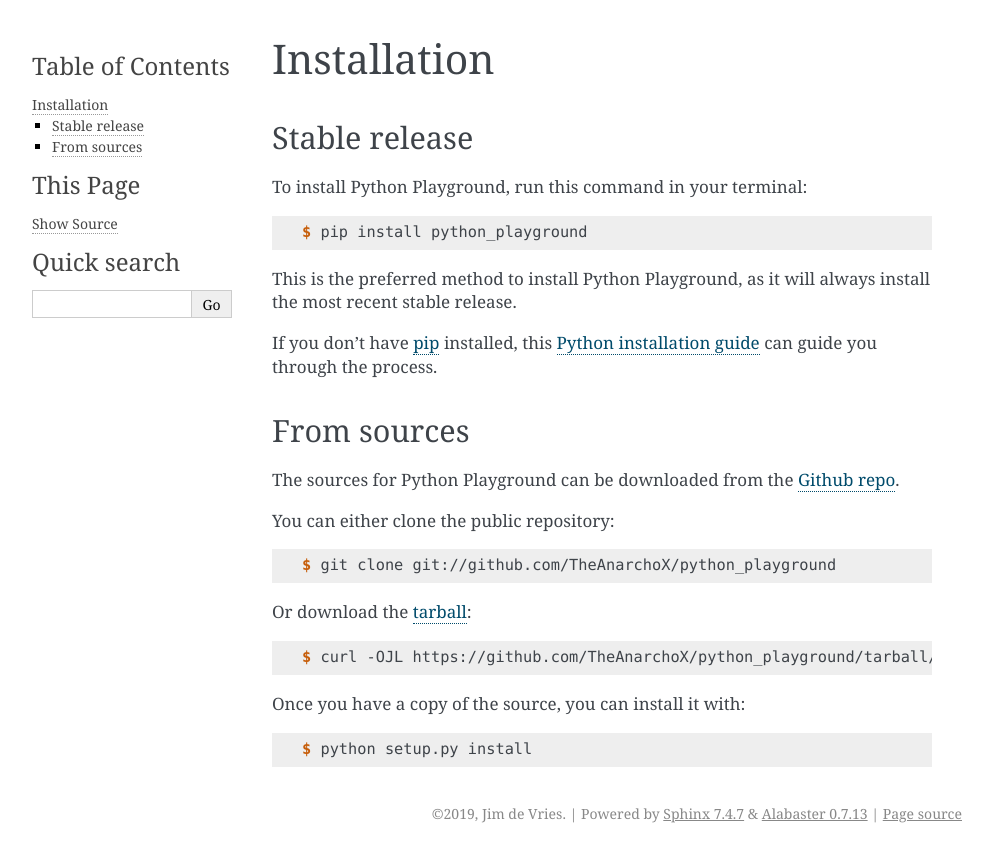
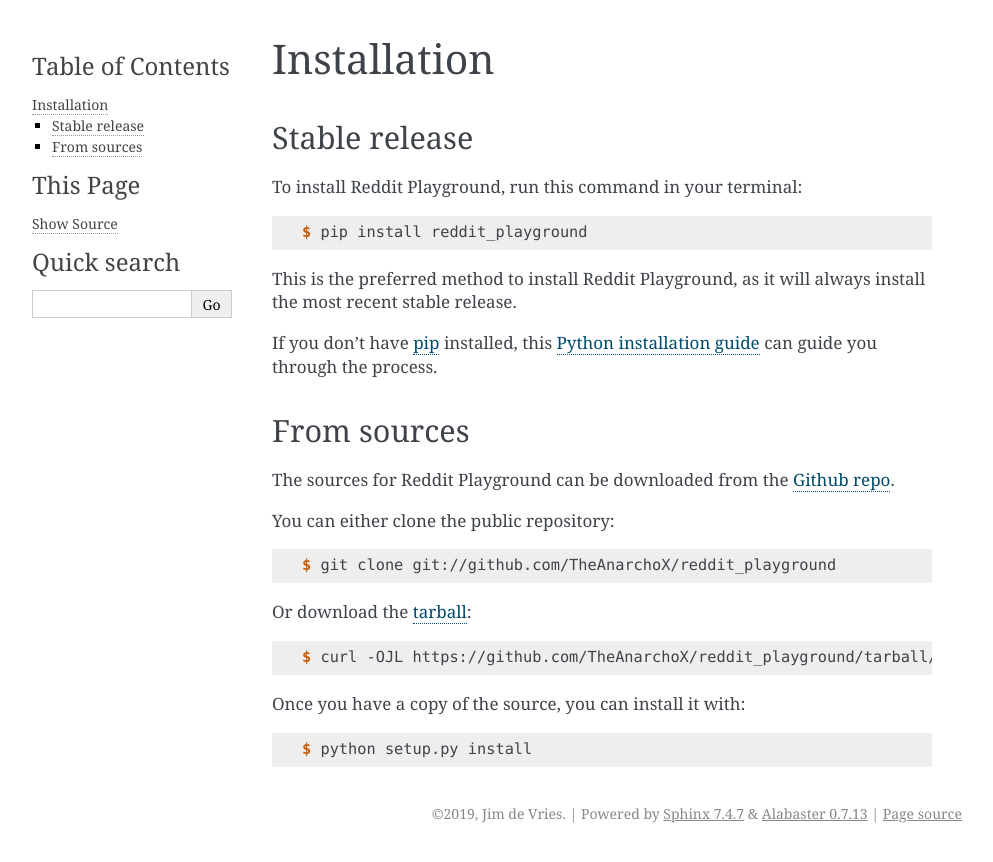
Before and after one commit to TheAnarchoX/reddit_playground, a Sphinx documentation site: the page built from docs/installation.rst, in a window 1280 px wide. Shown: the top 862 px of the page, without its empty margins (148-1141 px from the left). Built offline with Sphinx 7.4.7, drawn with Linux system fonts in a browser that asks for light colours; pages that are not in the unit, such as notebooks, are missing from menus.

Commit message:
That never happend

```diff
--- a/docs/conf.py
+++ b/docs/conf.py
@@ -1,7 +1,7 @@
 #!/usr/bin/env python
 # -*- coding: utf-8 -*-
 #
-# python_playground documentation build configuration file, created by
+# reddit_playground documentation build configuration file, created by
 # sphinx-quickstart on Fri Jun  9 13:47:02 2017.
 #
 # This file is execfile()d with the current directory set to its
@@ -22,7 +22,7 @@
 import sys
 sys.path.insert(0, os.path.abspath('..'))
 
-import python_playground
+import reddit_playground
 
 # -- General configuration ---------------------------------------------
 
@@ -47,7 +47,7 @@
 master_doc = 'index'
 
 # General information about the project.
-project = u'Python Playground'
+project = u'Reddit Playground'
 copyright = u"2019, Jim de Vries"
 author = u"Jim de Vries"
 
@@ -56,9 +56,9 @@
 # the built documents.
 #
 # The short X.Y version.
-version = python_playground.__version__
+version = reddit_playground.__version__
 # The full version, including alpha/beta/rc tags.
-release = python_playground.__version__
+release = reddit_playground.__version__
 
 # The language for content autogenerated by Sphinx. Refer to documentation
 # for a list of supported languages.
@@ -101,7 +101,7 @@
 # -- Options for HTMLHelp output ---------------------------------------
 
 # Output file base name for HTML help builder.
-htmlhelp_basename = 'python_playgrounddoc'
+htmlhelp_basename = 'reddit_playgrounddoc'
 
 
 # -- Options for LaTeX output ------------------------------------------
@@ -128,8 +128,8 @@
 # (source start file, target name, title, author, documentclass
 # [howto, manual, or own class]).
 latex_documents = [
-    (master_doc, 'python_playground.tex',
-     u'Python Playground Documentation',
+    (master_doc, 'reddit_playground.tex',
+     u'Reddit Playground Documentation',
      u'Jim de Vries', 'manual'),
 ]
 
@@ -139,8 +139,8 @@
 # One entry per manual page. List of tuples
 # (source start file, name, description, authors, manual section).
 man_pages = [
-    (master_doc, 'python_playground',
-     u'Python Playground Documentation',
+    (master_doc, 'reddit_playground',
+     u'Reddit Playground Documentation',
      [author], 1)
 ]
 
@@ -151,10 +151,10 @@
 # (source start file, target name, title, author,
 #  dir menu entry, description, category)
 texinfo_documents = [
-    (master_doc, 'python_playground',
-     u'Python Playground Documentation',
+    (master_doc, 'reddit_playground',
+     u'Reddit Playground Documentation',
      author,
-     'python_playground',
+     'reddit_playground',
      'One line description of project.',
      'Miscellaneous'),
 ]
--- a/docs/index.rst
+++ b/docs/index.rst
@@ -1,4 +1,4 @@
-Welcome to Python Playground's documentation!
+Welcome to Reddit Playground's documentation!
 ======================================
 
 .. toctree::
--- a/docs/installation.rst
+++ b/docs/installation.rst
@@ -8,13 +8,13 @@
 Stable release
 --------------
 
-To install Python Playground, run this command in your terminal:
+To install Reddit Playground, run this command in your terminal:
 
 .. code-block:: console
 
-    $ pip install python_playground
+    $ pip install reddit_playground
 
-This is the preferred method to install Python Playground, as it will always install the most recent stable release.
+This is the preferred method to install Reddit Playground, as it will always install the most recent stable release.
 
 If you don't have `pip`_ installed, this `Python installation guide`_ can guide
 you through the process.
@@ -26,19 +26,19 @@
 From sources
 ------------
 
-The sources for Python Playground can be downloaded from the `Github repo`_.
+The sources for Reddit Playground can be downloaded from the `Github repo`_.
 
 You can either clone the public repository:
 
 .. code-block:: console
 
-    $ git clone git://github.com/TheAnarchoX/python_playground
+    $ git clone git://github.com/TheAnarchoX/reddit_playground
 
 Or download the `tarball`_:
 
 .. code-block:: console
 
-    $ curl -OJL https://github.com/TheAnarchoX/python_playground/tarball/master
+    $ curl -OJL https://github.com/TheAnarchoX/reddit_playground/tarball/master
 
 Once you have a copy of the source, you can install it with:
 
@@ -47,5 +47,5 @@
     $ python setup.py install
 
 
-.. _Github repo: https://github.com/TheAnarchoX/python_playground
-.. _tarball: https://github.com/TheAnarchoX/python_playground/tarball/master
+.. _Github repo: https://github.com/TheAnarchoX/reddit_playground
+.. _tarball: https://github.com/TheAnarchoX/reddit_playground/tarball/master
--- a/docs/usage.rst
+++ b/docs/usage.rst
@@ -2,6 +2,6 @@
 Usage
 =====
 
-To use Python Playground in a project::
+To use Reddit Playground in a project::
 
-    import python_playground
+    import reddit_playground
--- a/python_playground/__init__.py
+++ b/reddit_playground/__init__.py
@@ -1,6 +1,6 @@
 # -*- coding: utf-8 -*-
 
-"""Top-level package for Python Playground."""
+"""Top-level package for Reddit Playground."""
 
 __author__ = """Jim de Vries"""
 __email__ = 'jimdvries@gmail.com'
--- a/setup.cfg
+++ b/setup.cfg
@@ -7,7 +7,7 @@
 search = version='{current_version}'
 replace = version='{new_version}'
 
-[bumpversion:file:python_playground/__init__.py]
+[bumpversion:file:reddit_playground/__init__.py]
 search = __version__ = '{current_version}'
 replace = __version__ = '{new_version}'
 
```
Also changed, not shown: CONTRIBUTING.rst (+12 -12 lines), README.rst (+6 -6 lines), setup.py (+6 -6 lines), .github/ISSUE_TEMPLATE.md, .travis.yml, 13 other files.
